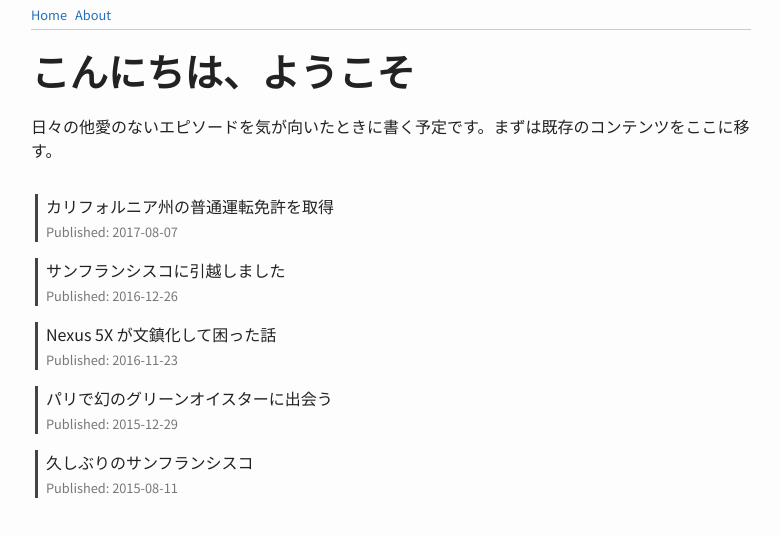
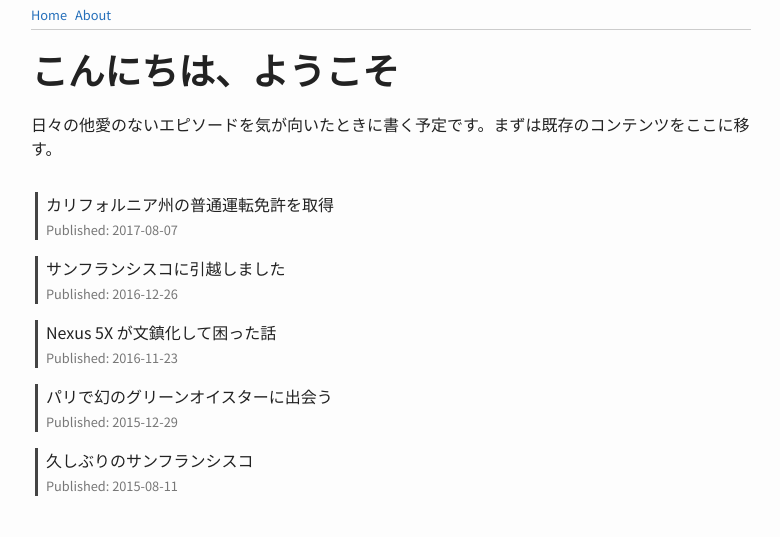
Before and after one commit to toru/ep.torumk.com, a Jekyll site: the page built from index.html, in a window 1280 px wide. Shown: the top 537 px of the page, without its empty margins (249-1029 px from the left). Built offline with Jekyll 4.4.1, drawn with Linux system fonts in a browser that asks for light colours.

Commit message:
style: some breathing space for mobile

```diff
--- a/assets/style.css
+++ b/assets/style.css
@@ -4,10 +4,6 @@
   color: #222;
   background: #fdfdfd;
   font-family: 'Noto Sans JP';
-}
-
-h1 {
-  font-size: 240%;
 }
 
 a {
@@ -21,11 +17,12 @@
 
 .wrapper {
   margin: 0 auto;
-  width: 100%;
+  padding: 0px 12px;
   -webkit-font-smoothing: antialiased;
 }
 
 .site-title {
+  font-size: 230%;
   margin-top: 12px;
   margin-bottom: 16px;
 }
```
